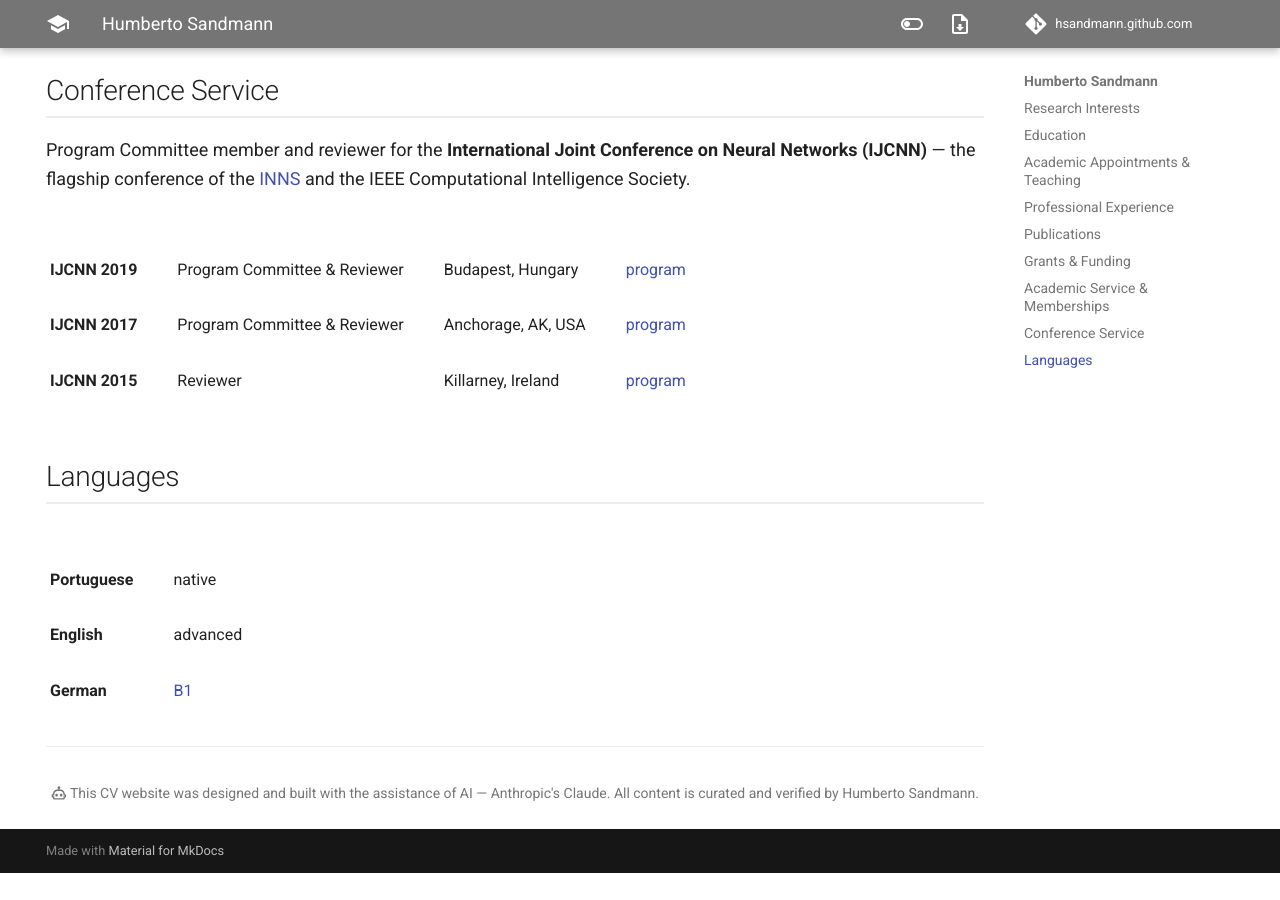
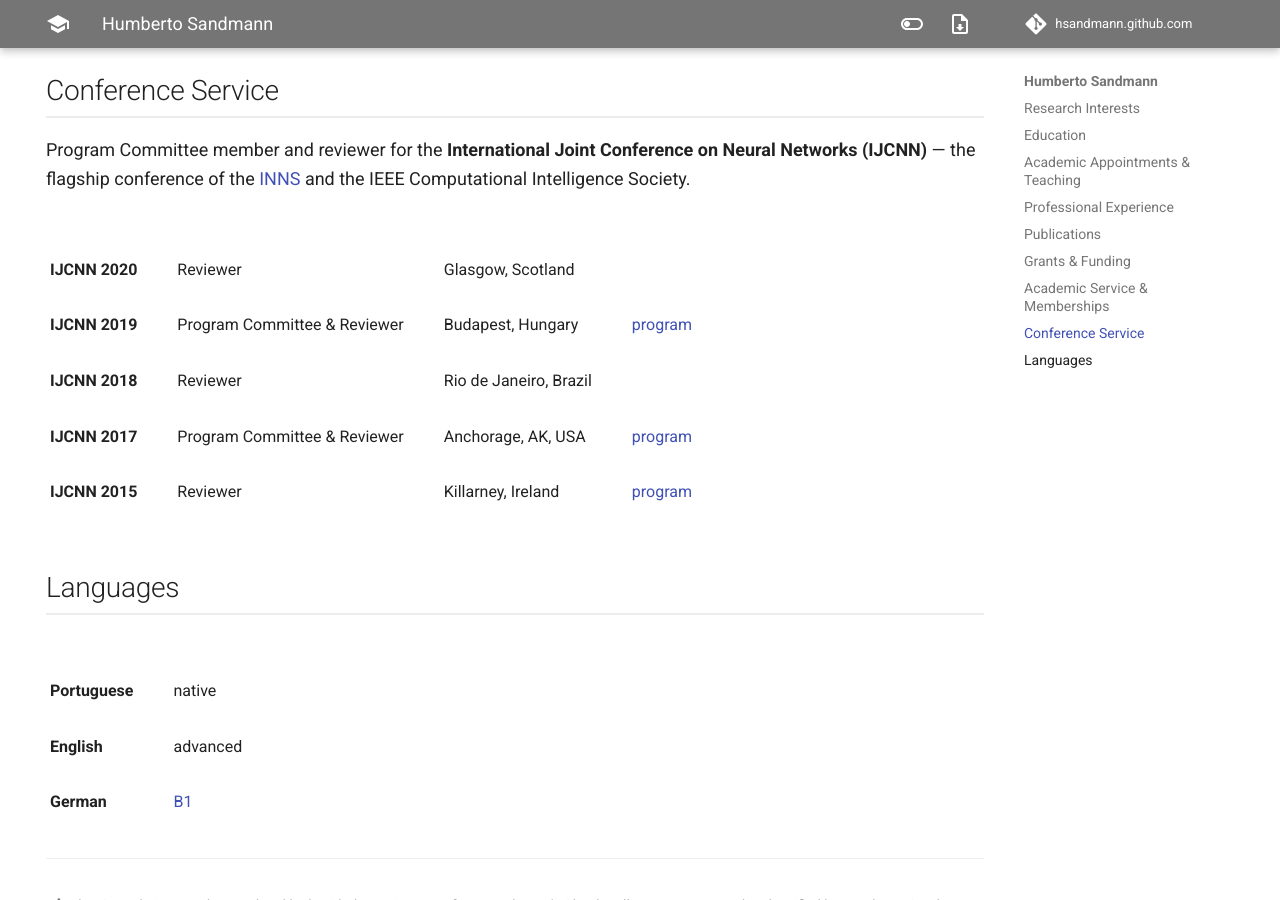
Before and after one commit to hsandmann/hsandmann.github.com, an MkDocs documentation site: the page built from docs/index.md, in a window 1280 px wide and 900 px high, scrolled down 9417 px. Built offline with MkDocs 1.6.1 and Material for MkDocs 9.7.7, drawn with Linux system fonts in a browser that asks for light colours; comment, search, counter and statistics services are not loaded; before the commit the page ends 10290 px from its top, so only the background shows below that.

Commit message:
Add IJCNN 2020 and 2018 reviewer service entries
Co-Authored-By: Claude Opus 4.8 <noreply@anthropic.com>

```diff
--- a/docs/index.md
+++ b/docs/index.md
@@ -749,7 +749,9 @@ Program Committee member and reviewer for the **International Joint Conference o
 
 | | | | |
 |---|:--|:--|:--|
+| **IJCNN 2020** | Reviewer | Glasgow, Scotland |  |
 | **IJCNN 2019** | Program Committee &amp; Reviewer | Budapest, Hungary | <a href='https://www.inns.org/assets/docs/ijcnn2019-program-Jun29-largefont-v2%281%29.pdf' target='_blank'>program</a> |
+| **IJCNN 2018** | Reviewer | Rio de Janeiro, Brazil |  |
 | **IJCNN 2017** | Program Committee &amp; Reviewer | Anchorage, AK, USA | <a href='https://www.inns.org/assets/docs/Program.pdf' target='_blank'>program</a> |
 | **IJCNN 2015** | Reviewer | Killarney, Ireland | <a href='https://www.inns.org/assets/docs/IJCNN%202015%20Program.pdf' target='_blank'>program</a> |
 
```
